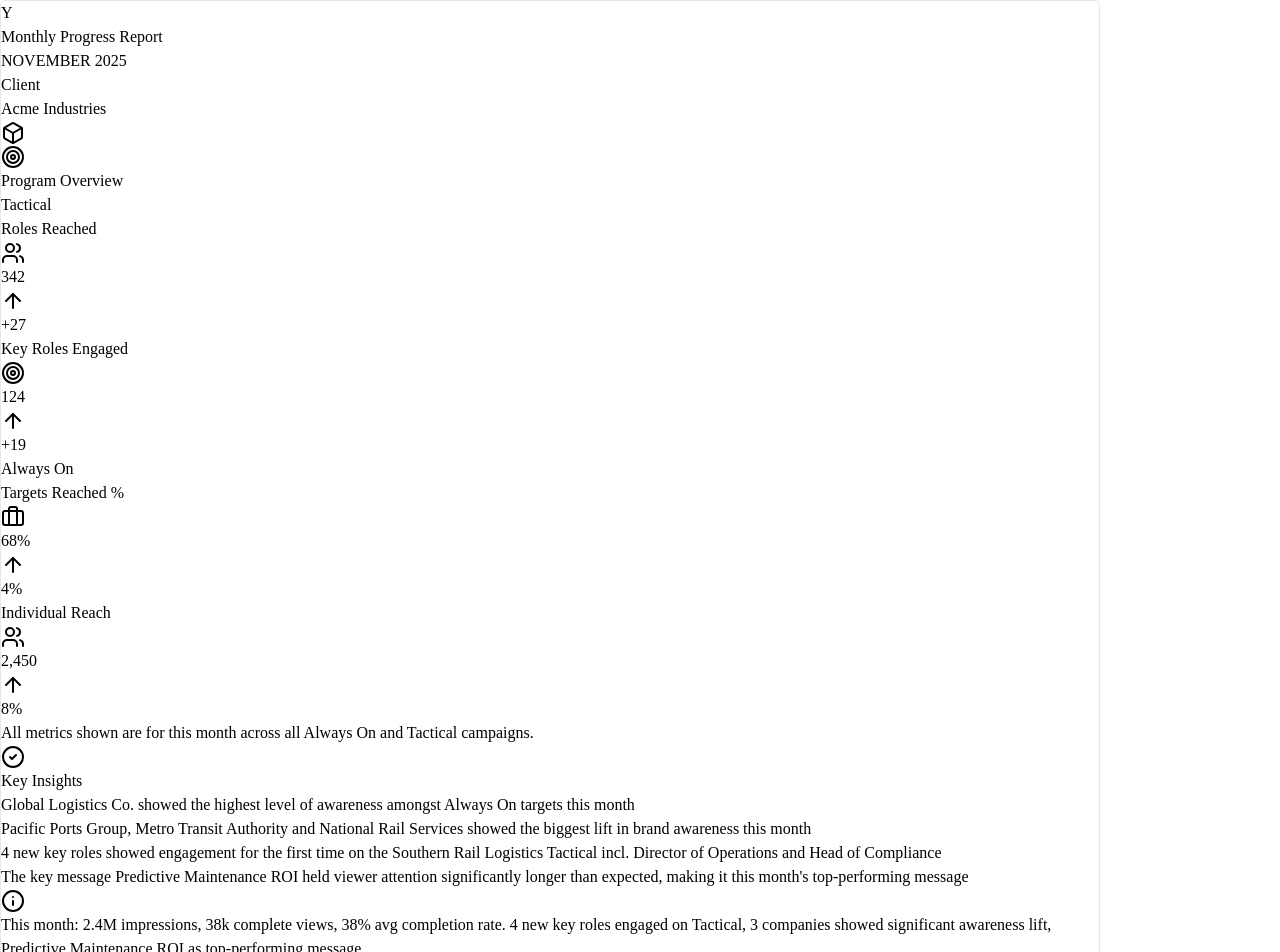
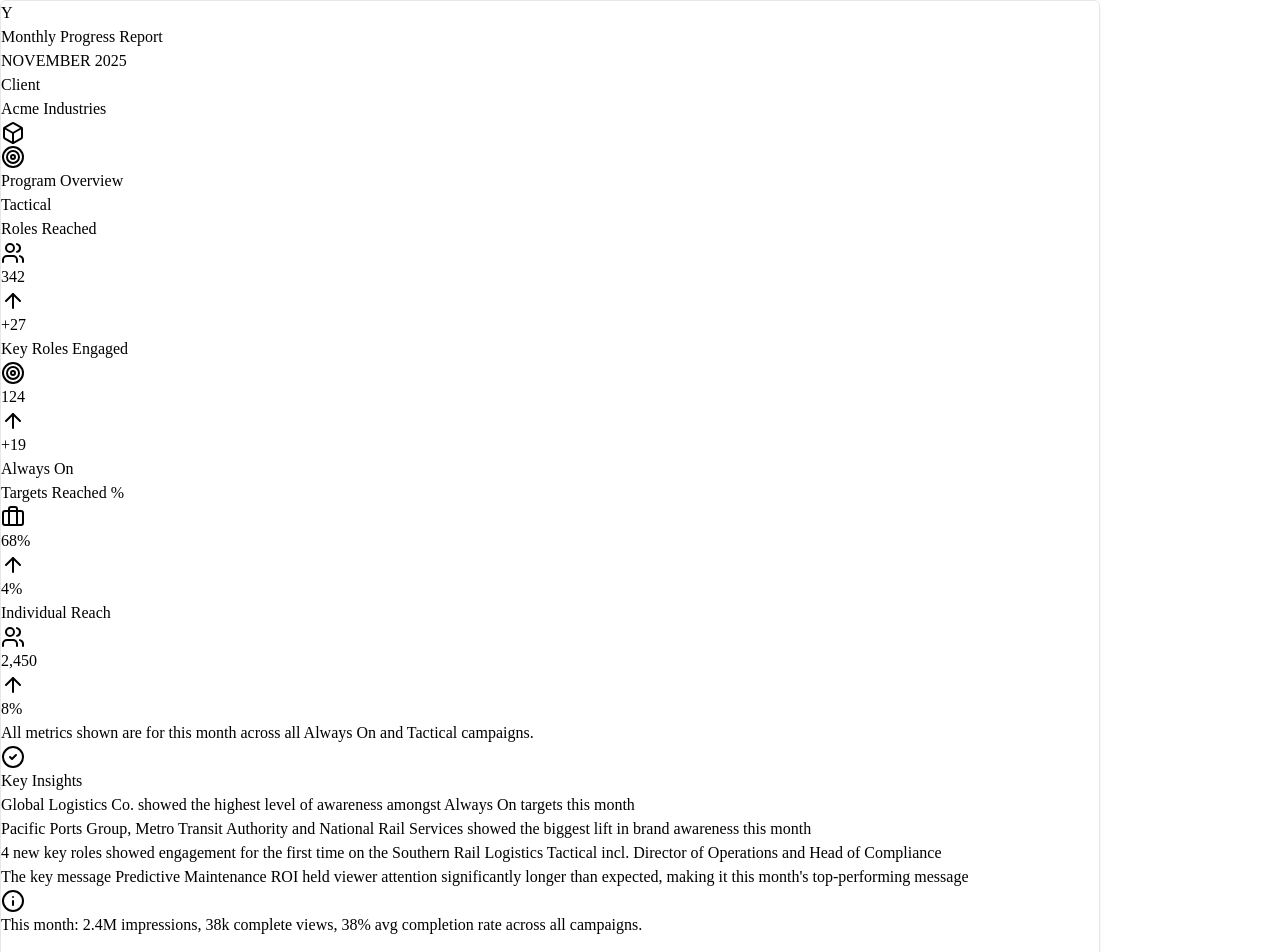
Before and after one commit to yappy-group/Monthly-Report, a React (Vite) app in the folder client/: page / in a window 1280 px wide. Shown: the top 952 px of the page. Built offline with nearby package versions, Linux system fonts and the light colour scheme.

Commit message:
Restored to 'f6bd8d173a3c3ec77362c50e48ab2b9fca4614ec'
Replit-Restored-To: f6bd8d173a3c3ec77362c50e48ab2b9fca4614ec

```diff
--- a/client/src/pages/report.tsx
+++ b/client/src/pages/report.tsx
@@ -138,7 +138,7 @@ const ProgramNarrativeBlock = () => (
     </div>
     <div className="mt-8 pt-6 border-t border-yappy-grey-light/50 text-sm font-medium flex items-center gap-2 text-[#363636]">
       <Info className="w-4 h-4 text-yappy-orange" />
-      This month: 2.4M impressions, 38k complete views, 38% avg completion rate. 4 new key roles engaged on Tactical, 3 companies showed significant awareness lift, Predictive Maintenance ROI as top-performing message.
+      This month: 2.4M impressions, 38k complete views, 38% avg completion rate across all campaigns.
     </div>
   </div>
 );
```
